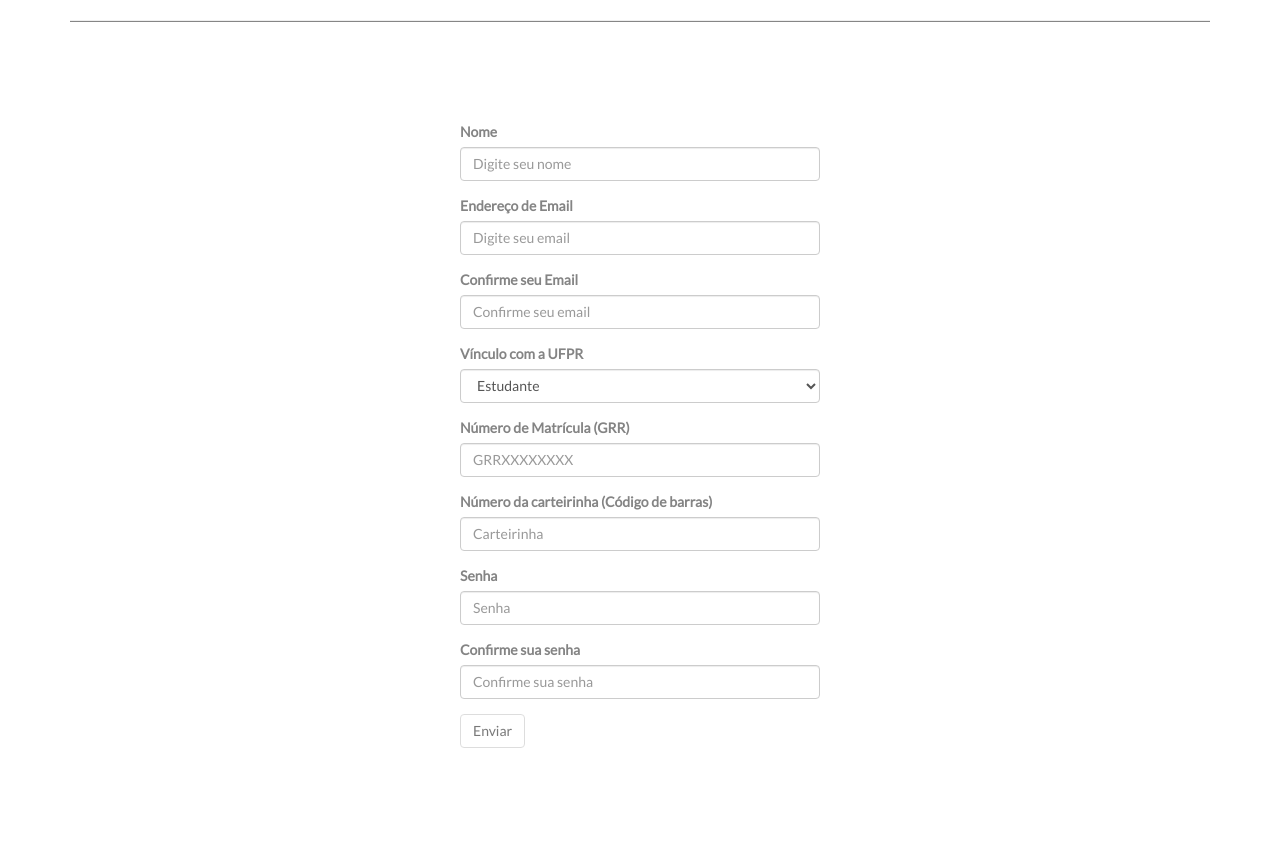
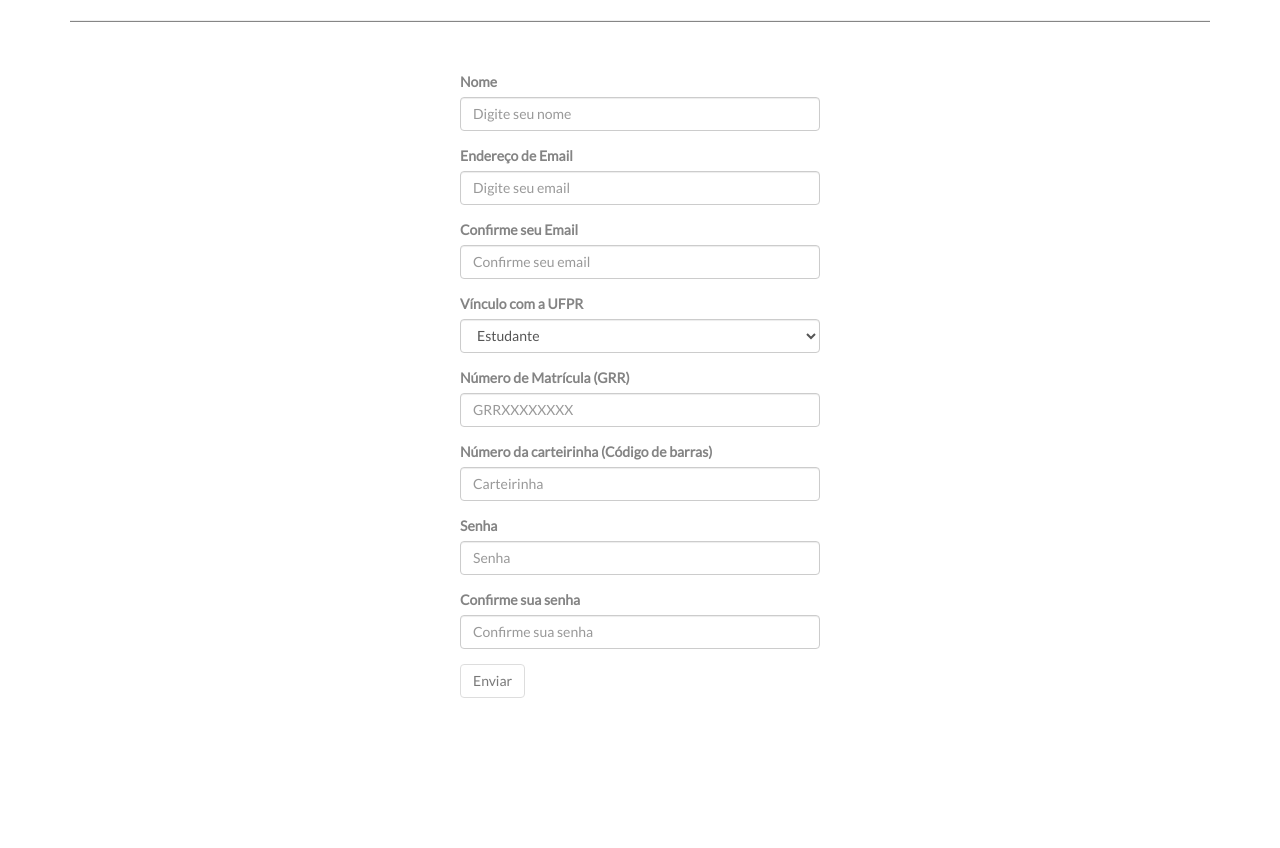
Before and after one commit to eriknayan/acesso_ufpr, a PHP site: page /register.php in a window 1280 px wide. Shown: the part 93-941 px from the top of the page. After the commit the page ends 791 px from the top, so only its background shows below. Run offline with PHP 8.4, Linux system fonts and the light colour scheme.

Commit message:
Fix form-margins

```diff
--- a/website/css/style.css
+++ b/website/css/style.css
@@ -38,8 +38,8 @@
 }
 
 .form-margin {
-    margin-top:100px;
-    margin-bottom:100px;
+    margin-top:50px;
+    margin-bottom:50px;
 }
 
 /* Removes spinner for number fields on registration */
```
